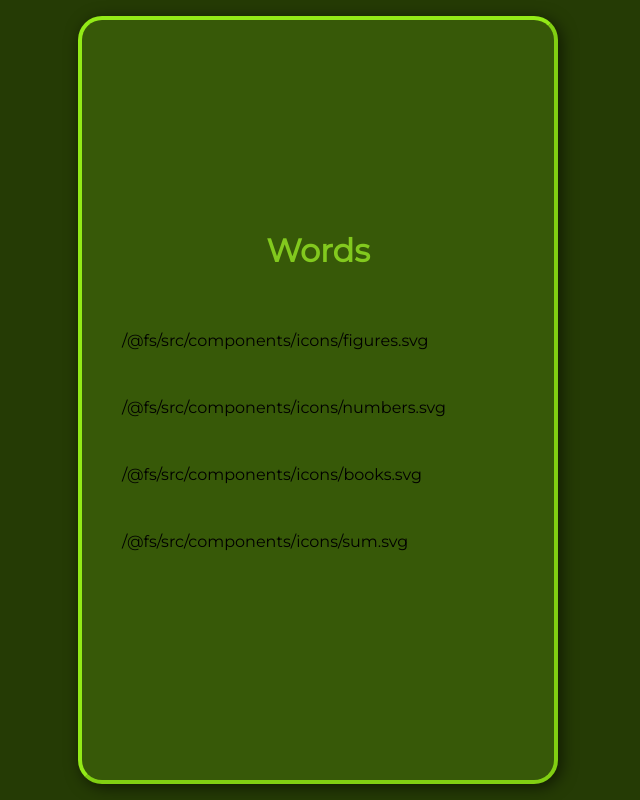
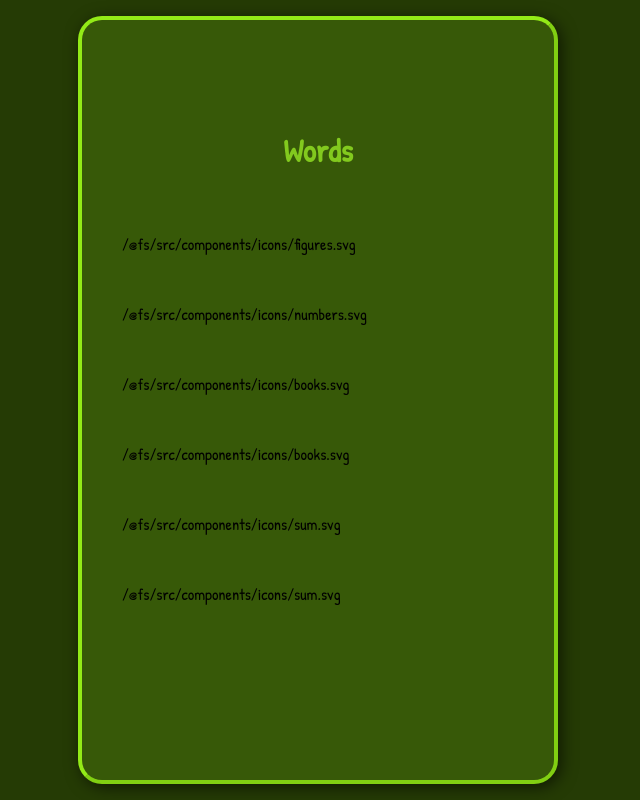
Before and after one commit to singuerinc/learning-words, a React (Vite) app: page / in a window 1280 px wide. Shown: the whole page, without its empty margins (322-962 px from the left). Built offline with nearby package versions, Linux system fonts and the light colour scheme.

Commit message:
feat: sums, substr

```diff
--- a/src/App.tsx
+++ b/src/App.tsx
@@ -1,11 +1,13 @@
 import Color = require("color");
 import OpenColor from "open-color";
 import addIndex from "ramda/es/addIndex";
-import curry from "ramda/es/curry";
+import compose from "ramda/es/compose";
 import map from "ramda/es/map";
 import range from "ramda/es/range";
 import sort from "ramda/es/sort";
 import take from "ramda/es/take";
+import toLower from "ramda/es/toLower";
+import toUpper from "ramda/es/toUpper";
 import * as React from "react";
 import SwipeableViews from "react-swipeable-views";
 import styled from "styled-components";
@@ -18,11 +20,27 @@ import { figures } from "./figures";
 const mapIdx = addIndex(map);
 const numbers: number[] = range(1, 100);
 const shuffle = sort(() => 0.5 - Math.random());
-const letters = "abcdefghijklmnopqrstuvwxyzABCDEFGHIJKLMNOPQRSTUVWXYZ".split(
-  ""
+const alphabet = "abcdefghijklmnopqrstuvwxyz".split("");
+const take20rand = compose(
+  take(20),
+  shuffle
 );
-const ltrs = take(20, shuffle(letters));
-const nums = take(20, shuffle(numbers));
+const ltrsLowercase = compose(
+  map(toLower),
+  take20rand
+);
+const ltrsUppercase = compose(
+  map(toUpper),
+  take20rand
+);
+const randInt = () => Math.floor(1 + Math.random() * 9);
+const nums = () => take(20, shuffle(numbers));
+const sums = () => map(() => `${randInt()}+${randInt()}`, range(0, 19));
+const substractions = () =>
+  map(() => `${randInt()}-${randInt()}`, range(0, 19));
+const imgAndLetter = () => shuffle(figures);
+
+console.log(nums());
 // const mix = shuffle([...figures, ...nums, ...ltrs]);
 
 const colors = [
@@ -123,9 +141,12 @@ class App extends React.PureComponent<{}, IState> {
           <div aria-hidden="false">
             <Card>
               <Home
-                onClickOnFigures={this.mode(figures)}
-                onClickOnNumbers={this.mode(nums)}
-                onClickOnLetters={this.mode(ltrs)}
+                onClickOnFigures={this.mode(imgAndLetter())}
+                onClickOnNumbers={this.mode(nums())}
+                onClickOnLowercase={this.mode(ltrsLowercase(alphabet))}
+                onClickOnUppercase={this.mode(ltrsUppercase(alphabet))}
+                onClickOnSums={this.mode(sums())}
+                onClickOnSubstractions={this.mode(substractions())}
               />
             </Card>
           </div>
@@ -147,7 +168,7 @@ class App extends React.PureComponent<{}, IState> {
     );
   }
 
-  private mode = (arr: []) => () => {
+  private mode = (arr: []) => (e) => {
     this.setState(updateMode(arr), () => onIndexChange(0));
   };
 }
--- a/src/components/letter/Letter.tsx
+++ b/src/components/letter/Letter.tsx
@@ -10,7 +10,7 @@ const Letter = ({ letter }: IProps) => <StyledLetter>{letter}</StyledLetter>;
 const StyledLetter = styled.h1`
   margin: 0.5rem 0;
   padding: 0.5rem 0;
-  font-size: 14rem;
+  font-size: 12rem;
   font-weight: bold;
   color: white;
 `;
--- a/src/components/views/Home.tsx
+++ b/src/components/views/Home.tsx
@@ -10,14 +10,20 @@ interface IProps {
   className?: string;
   onClickOnFigures: () => void;
   onClickOnNumbers: () => void;
-  onClickOnLetters: () => void;
+  onClickOnLowercase: () => void;
+  onClickOnUppercase: () => void;
+  onClickOnSums: () => void;
+  onClickOnSubstractions: () => void;
 }
 
 const Wrapper = ({
   className,
   onClickOnFigures,
   onClickOnNumbers,
-  onClickOnLetters
+  onClickOnLowercase,
+  onClickOnUppercase,
+  onClickOnSums,
+  onClickOnSubstractions
 }: IProps) => (
   <div className={className}>
     <h1>Words</h1>
@@ -32,12 +38,18 @@ const Wrapper = ({
       />
       <li
         dangerouslySetInnerHTML={{ __html: Letters }}
-        onClick={onClickOnLetters}
+        onClick={onClickOnLowercase}
       />
       <li
+        dangerouslySetInnerHTML={{ __html: Letters }}
+        onClick={onClickOnUppercase}
+      />
+      <li dangerouslySetInnerHTML={{ __html: Sum }} onClick={onClickOnSums} />
+      <li
         dangerouslySetInnerHTML={{ __html: Sum }}
-        onClick={onClickOnNumbers}
+        onClick={onClickOnSubstractions}
       />
+      <li />
     </ul>
   </div>
 );
--- a/src/main.css
+++ b/src/main.css
@@ -1,4 +1,4 @@
-@import url("https://fonts.googleapis.com/css?family=Montserrat");
+@import url("https://fonts.googleapis.com/css?family=Patrick+Hand");
 
 * {
   box-sizing: border-box;
@@ -13,7 +13,7 @@ body {
   height: 100%;
   padding: 0;
   margin: 0;
-  font-family: "Montserrat", -apple-system, BlinkMacSystemFont, "Segoe UI",
+  font-family: "Patrick Hand", -apple-system, BlinkMacSystemFont, "Segoe UI",
     Roboto, Oxygen, Ubuntu, Cantarell, "Open Sans", "Helvetica Neue", sans-serif;
   -webkit-font-smoothing: antialiased;
   -moz-osx-font-smoothing: grayscale;
```
